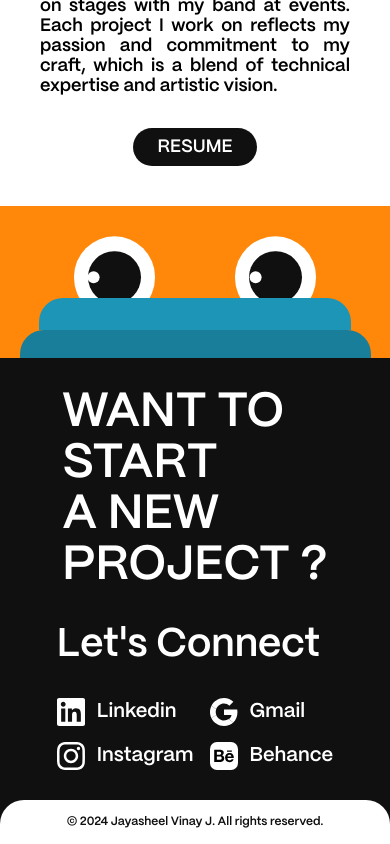
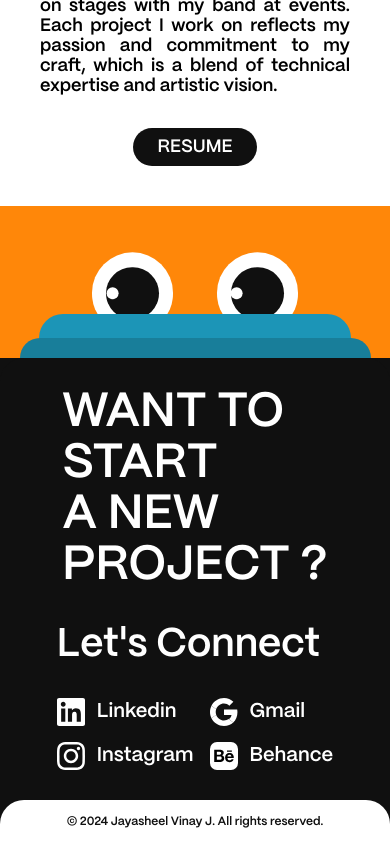
Before and after one commit to JayZ6969/portfolio, a React (Create React App) app: page / in a window 390 px wide. Shown: the part 1226-2070 px from the top of the page. Built offline with nearby package versions, Linux system fonts and the light colour scheme.

Commit message:
fix: eye animation section

```diff
--- a/src/components/Eyes/Eyes.css
+++ b/src/components/Eyes/Eyes.css
@@ -22,7 +22,7 @@
     position: relative;
     bottom: 0;
     transform: translateY(25%);
-    gap: clamp(5rem, 11.111vw, 10rem);
+    gap: clamp(1rem, 11.111vw, 10rem);
 }
 
 .eye {
@@ -69,7 +69,7 @@
 }
 
 .mouth-1 {
-    height: clamp(2rem, 4.444vw, 4rem);
+    height: clamp(1.5rem, 4.444vw, 4rem);
     width: 80%;
     background-color: var(--light-blue);
     border-top-left-radius: clamp(1.5rem, 3.333vw, 3rem);
@@ -77,7 +77,7 @@
 }
 
 .mouth-2 {
-    height: clamp(1.75rem, 3.889vw, 3.5rem);
+    height: clamp(1.25rem, 3.889vw, 3.5rem);
     width: 90%;
     background-color: var(--dark-blue);
     border-top-left-radius: clamp(1.5rem, 3.333vw, 3rem);
```
